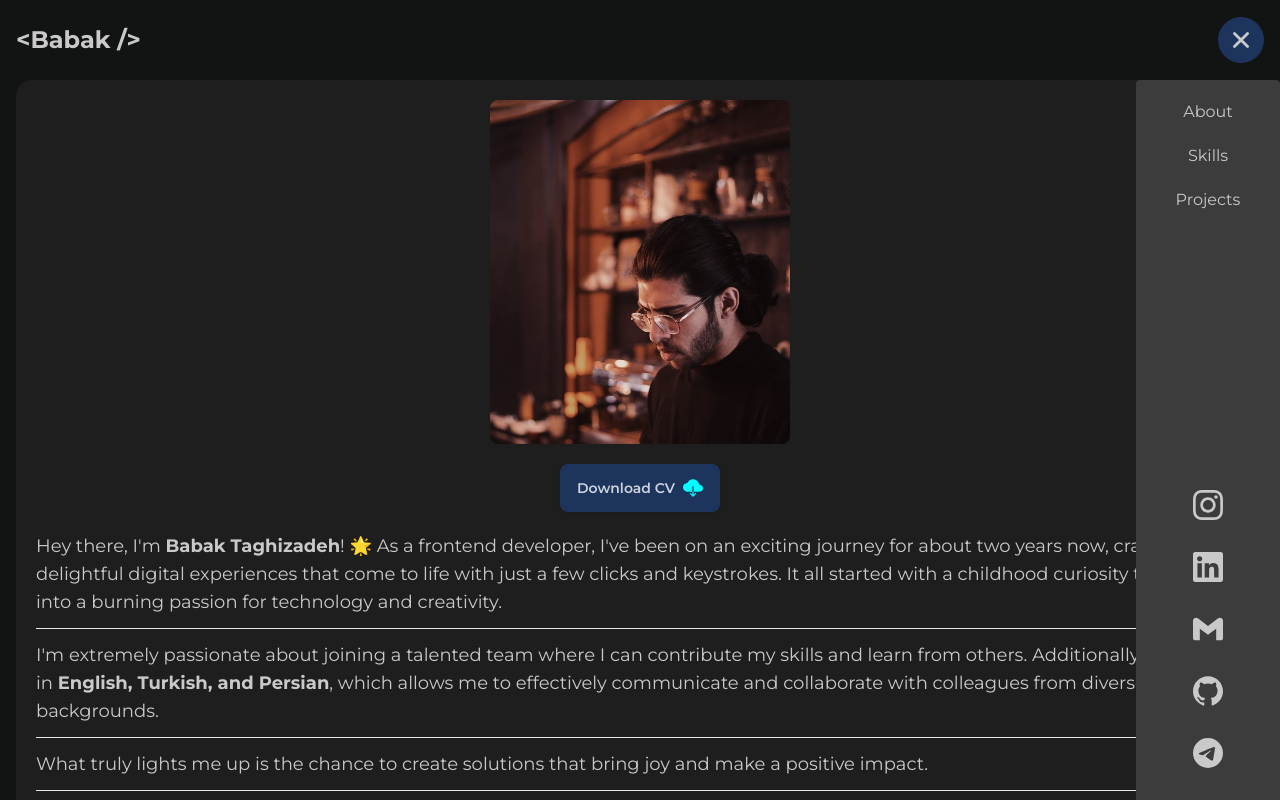
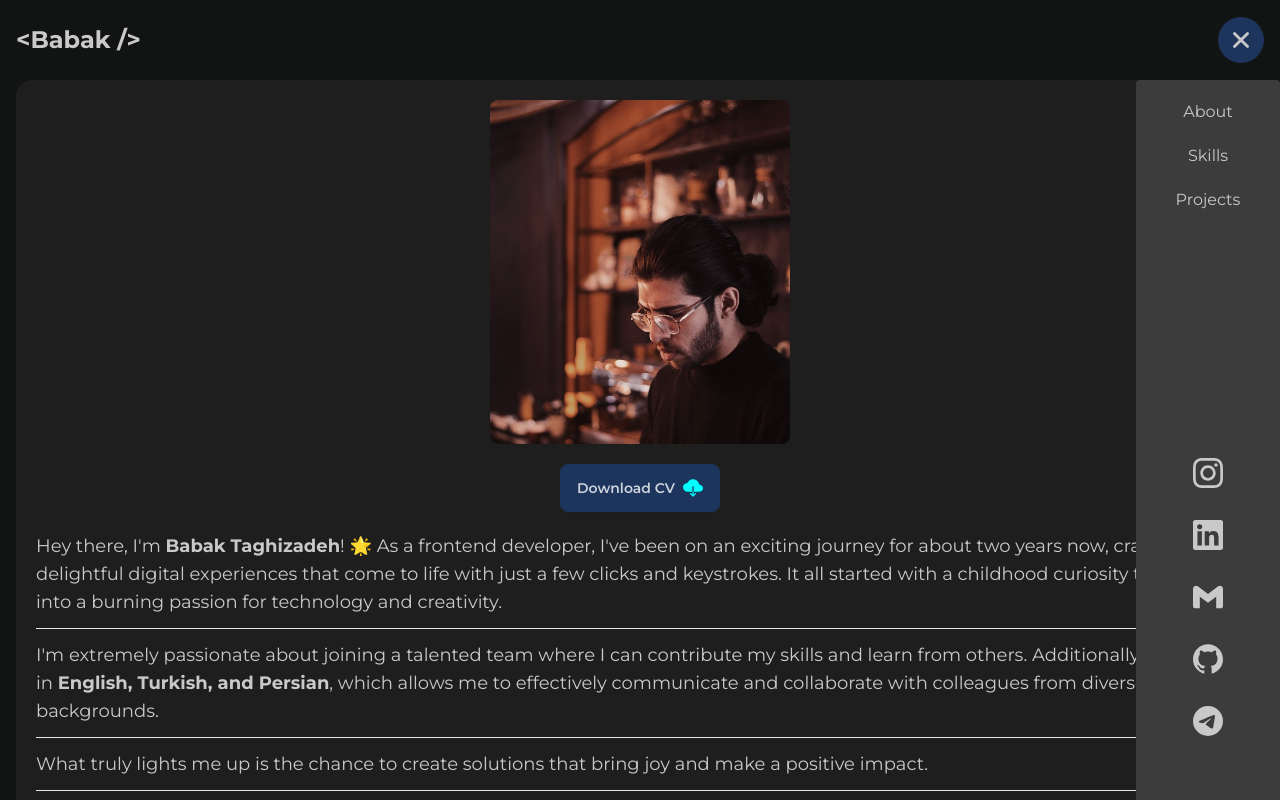
Before and after one commit to Babak-Taghizadeh/Portfolio, a Next.js app: page / in a window 1280 px wide. Both pictures are taken after a click on the button 1241 px from the left and 40 px from the top of the page. Shown: the top 800 px of the page. Built offline with nearby package versions, Linux system fonts and the light colour scheme.

Commit message:
menu debug

```diff
--- a/components/BurgerButton.tsx
+++ b/components/BurgerButton.tsx
@@ -59,7 +59,7 @@ const DrawerMenu = () => {
             animate="open"
             exit="closed"
             variants={variants}
-            className="fixed right-0 top-20 z-10 flex h-screen w-36 flex-col justify-between rounded bg-neutral pb-28"
+            className="fixed right-0 top-20 z-10 flex h-screen w-36 flex-col justify-between rounded bg-neutral pb-36"
           >
             <ul className="mt-5 flex flex-col items-center gap-5">
               <li><Link href="#about">About</Link></li>
```
